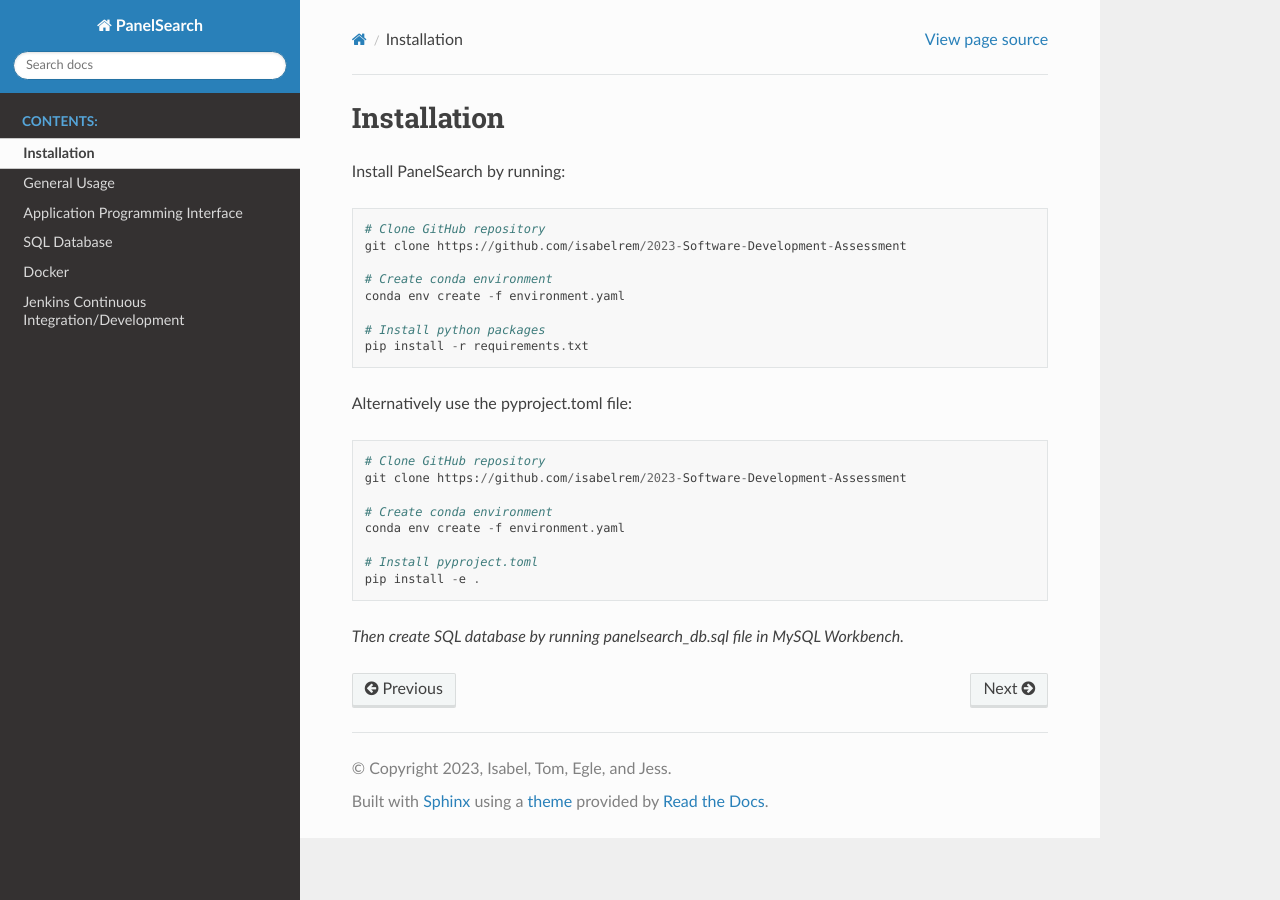
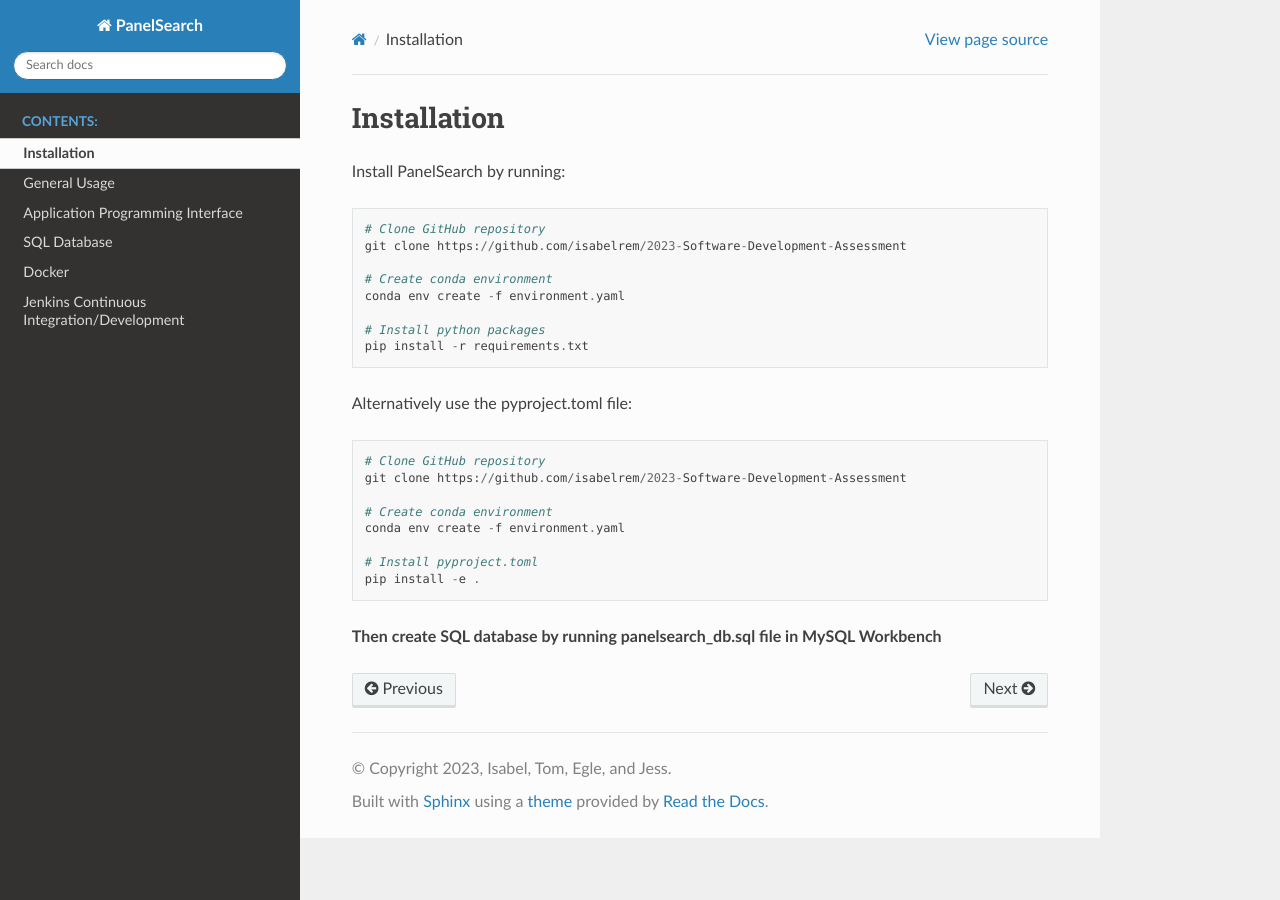
Before and after one commit to isabelrem/2023-Software-Development-Assessment, a Sphinx documentation site: the page built from docs/source/installation.rst, in a window 1280 px wide. Built offline with Sphinx 7.4.7 and the Read the Docs theme 2.0.0, drawn with Linux system fonts in a browser that asks for light colours; pages that are not in the unit, such as notebooks, are missing from menus.

```diff
--- a/docs/source/installation.rst
+++ b/docs/source/installation.rst
@@ -25,4 +25,4 @@ Alternatively use the pyproject.toml file::
 
 
 
-*Then create SQL database by running panelsearch_db.sql file in MySQL Workbench.*
+**Then create SQL database by running panelsearch_db.sql file in MySQL Workbench**
```
